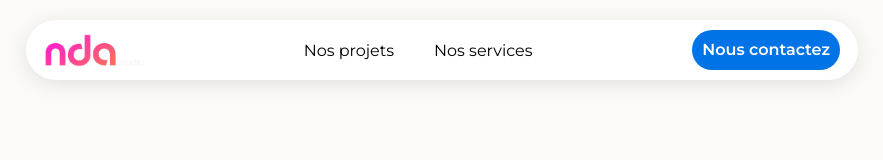
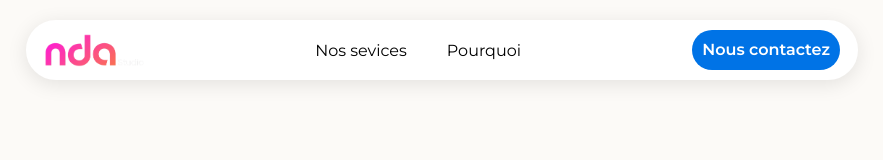
Before and after one commit to irvan24/NdaStudio_SEO, a Next.js app in the folder ndastudio_seo/: page / in a window 1280 px wide. Shown: the top 160 px of the page, without its empty margins (198-1081 px from the left). Built offline with nearby package versions, Linux system fonts and the light colour scheme.

Commit message:
[FIX] footer info & navbar bouton and redirections

```diff
--- a/ndastudio_seo/src/app/Components/Navbar/Navbar.css
+++ b/ndastudio_seo/src/app/Components/Navbar/Navbar.css
@@ -9,7 +9,10 @@
   color: black;
   font-family: 'Montserrat', sans-serif;
   font-weight: 400;
+}
 
+html {
+  scroll-behavior: smooth;
 }
 
 .logo {
@@ -17,7 +20,7 @@
   align-items: center;
   font-weight: bold;
   font-size: 22px;
-  gap: 10px; /* Espacement entre le logo et le texte */
+  gap: 10px;
 }
 
 /* Style spécifique du logo */
--- a/ndastudio_seo/src/app/Components/Navbar/Navbar.jsx
+++ b/ndastudio_seo/src/app/Components/Navbar/Navbar.jsx
@@ -21,15 +21,15 @@ export default function Navbar() {
       </div>
       <ul className="nav-links">
         <li className="nav-links-button">
-          <a href="#">Nos projets</a>
+          <a href="#services">Nos sevices</a>
         </li>
         <li className="nav-links-button">
-          <a href="#">Nos services</a>
+          <a href="#pourquoi">Pourquoi</a>
         </li>
       </ul>
       {/* Version desktop : bouton de contact visible */}
       <div className="contact-button desktop-only">
-        <a href="#">Nous contactez</a>
+        <a href="mailto:rayanwillam.achour@gmail.com">Nous contactez</a>
       </div>
       {/* Version mobile : affichage du burger menu */}
       <div className="burger-menu mobile-only" onClick={toggleMenu}>
@@ -41,9 +41,9 @@ export default function Navbar() {
       {isMenuOpen && (
         <div className="mobile-dropdown">
           <ul>
-            <li><a href="#">Nos projets</a></li>
-            <li><a href="#">Nos services</a></li>
-            <li><a href="#">Nous contactez</a></li>
+            <li><a href="#services">Nos Services</a></li>
+            <li><a href="#pourquoi">Pourquoi</a></li>
+            <li><a href="mailto:rayanwillam.achour@gmail.com">Nous contactez</a></li>
           </ul>
         </div>
       )}
--- a/ndastudio_seo/src/app/Section/Footer/Footer.js
+++ b/ndastudio_seo/src/app/Section/Footer/Footer.js
@@ -13,20 +13,20 @@ export default function Footer() {
 
         {/* Section centrale - Contact */}
         <div className="footer-contact">
-          <p className="contact-text">📍 Adresse : 123 Rue de l’Agence, Paris</p>
-          <p className="contact-text">📧 Email : <a href="mailto:contact@agence.com">contact@agence.com</a></p>
-          <p className="contact-text">📞 Téléphone : <a href="tel:+33123456789">+33 1 23 45 67 89</a></p>
+          <p className="contact-text">📍 Adresse : 9 boulevard Antoine Giroust, 77600 Bussy St Georges</p>
+          <p className="contact-text">📧 Email : <a href="mailto:contact@agence.com">rayanwillam.achour@gmail.com</a></p>
+          <p className="contact-text">📞 Téléphone : <a href="tel:+33123456789">+33 6 95 74 37 56</a></p>
         </div>
 
         {/* Section droite - Réseaux sociaux */}
         <div className="footer-socials">
-          <a href="https://linkedin.com/company/agence" target="_blank" rel="noopener noreferrer">
+          <a href="https://www.linkedin.com/company/ndastudio/posts/?feedView=all" target="_blank" rel="noopener noreferrer">
             <FaLinkedin className="social-icon linkedin" />
           </a>
-          <a href="https://instagram.com/agence" target="_blank" rel="noopener noreferrer">
+          <a href="https://www.instagram.com/ndastudio.pa?igsh=azQxeWk3MDNnYmg=" target="_blank" rel="noopener noreferrer">
             <FaInstagram className="social-icon instagram" />
           </a>
-          <a href="https://wa.me/33123456789" target="_blank" rel="noopener noreferrer">
+          <a href="https://wa.me/33695743756" target="_blank" rel="noopener noreferrer">
             <FaWhatsapp className="social-icon whatsapp" />
           </a>
         </div>
--- a/ndastudio_seo/src/app/Section/HeroSection/HeroSection.jsx
+++ b/ndastudio_seo/src/app/Section/HeroSection/HeroSection.jsx
@@ -28,7 +28,7 @@ export default function HeroSection() {
         </div>
       </div>
       <button className="cta-button">
-        <a className="cta-button-text">Nous contacter maintenant</a>
+        <a href="mailto:rayanwillam.achour@gmail.com" className="cta-button-text">Nous contacter maintenant</a>
       </button>
     </section>
   );
--- a/ndastudio_seo/src/app/Section/ProjectsSection/ProjectsSection.js
+++ b/ndastudio_seo/src/app/Section/ProjectsSection/ProjectsSection.js
@@ -9,7 +9,7 @@ const projects = [
 
 export default function ProjectsSection() {
   return (
-    <section className="project-section">
+    <section id="projects" className="project-section">
       <div className="project-header">
         <h1 className="section-title">
           <span className="section-title-black">Nos derniers</span> clients
--- a/ndastudio_seo/src/app/Section/ServiceSection/ServiceSection.js
+++ b/ndastudio_seo/src/app/Section/ServiceSection/ServiceSection.js
@@ -43,10 +43,9 @@ const services = [
 
 export default function ServiceSection() {
   return (
-    <section className="services-section">
+    <section id="services" className="services-section">
       <h1 className="services-section-title">Nos services</h1>
 
-      {/* 📌 Section principale - Création et Optimisation de Fiches Google */}
       <div className="services-container">
         <div className="services-content">
           <h3 className="card-title">Création et Optimisation de Fiches Google</h3>
@@ -69,12 +68,8 @@ export default function ServiceSection() {
             <a className="cta-contact-button-text">Nous contacter</a>
           </button>
         </div>
-
-        {/* Images flottantes */}
-
       </div>
 
-      {/* 📌 Ajout de la grille des services Google My Business */}
       <div className="services-grid">
         {services.map((service, index) => (
           <div key={index} className="service-card">
--- a/ndastudio_seo/src/app/Section/WhySection/WhySection.jsx
+++ b/ndastudio_seo/src/app/Section/WhySection/WhySection.jsx
@@ -26,7 +26,7 @@ const sections = [
 
 const WhySection = () => {
   return (
-    <section className="why-section-split">
+    <section id='pourquoi' className="why-section-split">
       <h2 className="section-title">Pourquoi une fiche Google optimisée ?</h2>
       {sections.map((item, index) => (
         <div className={`why-block ${index % 2 === 1 ? 'reverse' : ''}`} key={index}>
--- a/ndastudio_seo/src/app/globals.css
+++ b/ndastudio_seo/src/app/globals.css
@@ -19,6 +19,7 @@ body {
     padding: 0;
     width: 100%;
     height: 100%;
+      scroll-behavior: smooth;
 }
 
 body {
```
